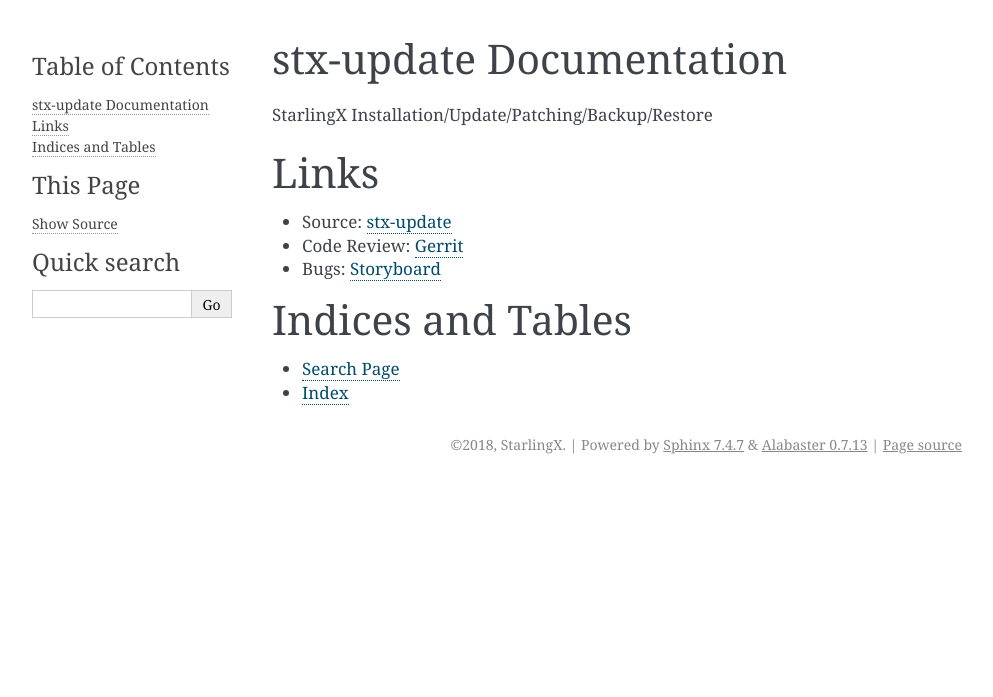
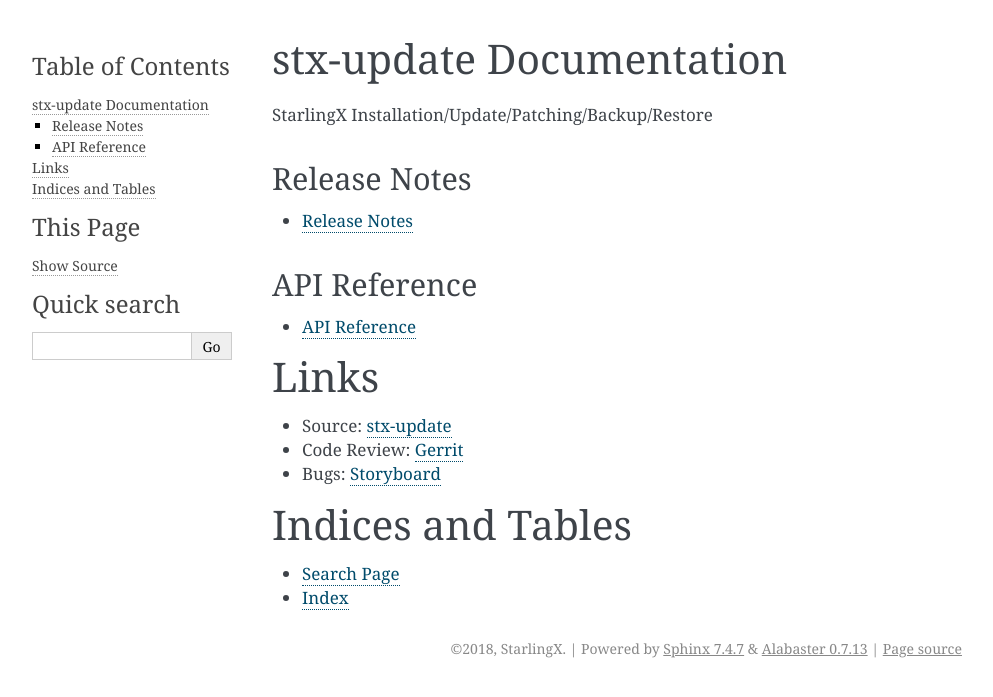
Before and after one commit to openstack-archive/stx-update, a Sphinx documentation site: the page built from doc/source/index.rst, in a window 1280 px wide. Shown: the top 697 px of the page, without its empty margins (148-1141 px from the left). Built offline with Sphinx 7.4.7, drawn with Linux system fonts in a browser that asks for light colours.

Commit message:
Add api-ref and relnotes publish jobs
* Add pointers in the main doc to api-ref and releasenotes pages
* Add publish-stx-api-ref and publish-stx-releasenotes jobs
* Add search at bottom of api-ref and relnotes pages to trigger the jobs
* Change the default themes to alabaster

Change-Id: Ied2bb5738cb04c539995850810064b03ca937862
Signed-off-by: Dean Troyer <dtroyer@gmail.com>

```diff
--- a/api-ref/source/conf.py
+++ b/api-ref/source/conf.py
@@ -20,7 +20,7 @@
     'os_api_ref',
 ]
 
-html_theme = 'openstackdocs'
+html_theme = 'alabaster'
 
 html_theme_options = {
     "sidebar_dropdown": "api_ref",
--- a/api-ref/source/index.rst
+++ b/api-ref/source/index.rst
@@ -6,3 +6,8 @@
 
 .. toctree::
    :maxdepth: 2
+
+Search
+------
+
+:ref:`search`
--- a/doc/source/index.rst
+++ b/doc/source/index.rst
@@ -6,6 +6,22 @@
 .. toctree::
    :maxdepth: 2
    :caption: Contents:
+
+Release Notes
+-------------
+
+.. toctree::
+   :maxdepth: 1
+
+   Release Notes <https://docs.starlingx.io/releasenotes/stx-fault>
+
+API Reference
+-------------
+
+.. toctree::
+   :maxdepth: 1
+
+   API Reference <https://docs.starlingx.io/api-ref/stx-fault>
 
 Links
 =====
--- a/releasenotes/source/index.rst
+++ b/releasenotes/source/index.rst
@@ -1,3 +1,4 @@
+========================
 stx-update Release Notes
 ========================
 
```
Also changed, not shown: other parts of releasenotes/source/index.rst (+5 -0 lines), .zuul.yaml.
